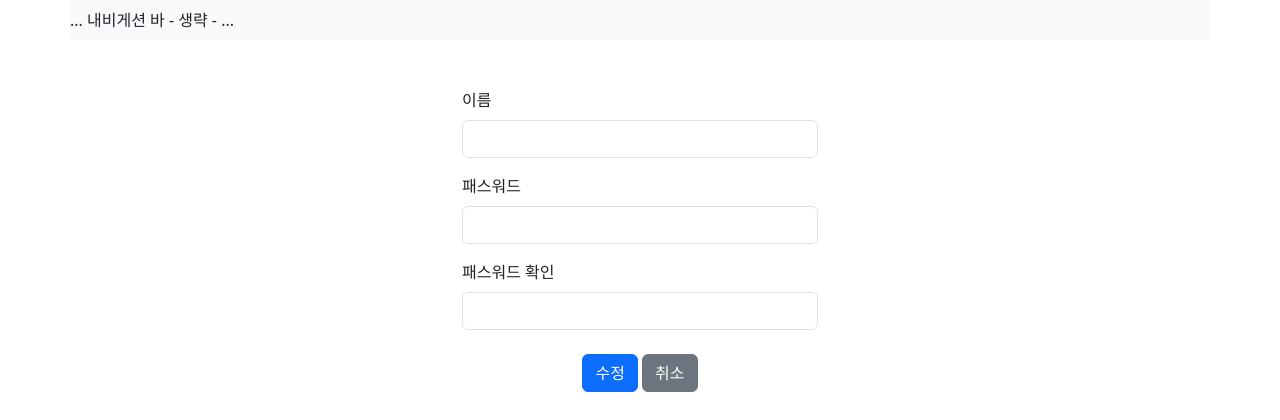
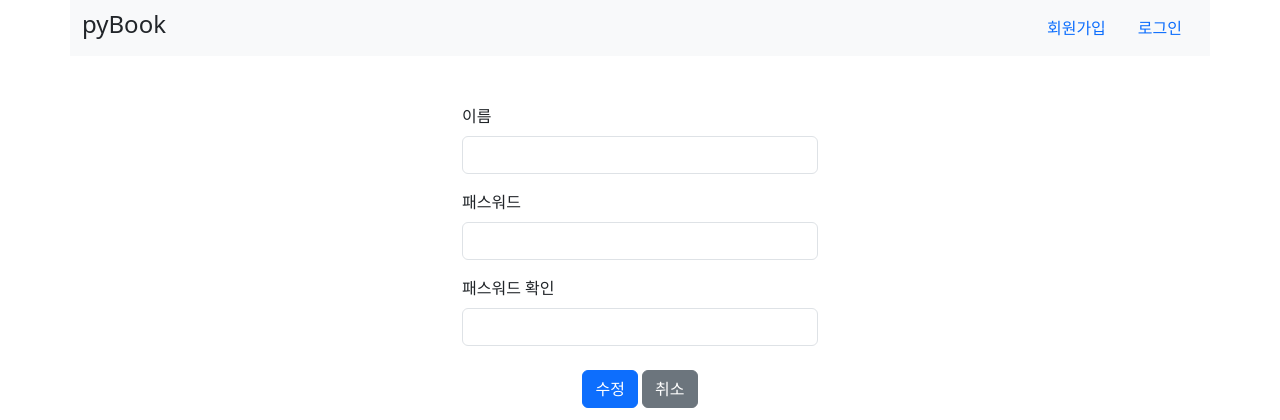
Before and after one commit to snuny2/Websecurely, a Flask app: page /myinfo in a window 1280 px wide. Shown: the top 420 px of the page. Run offline with Flask 3, Linux system fonts and the light colour scheme; data that the repository does not hold is empty; some libraries are stand-ins or nearby versions.

Commit message:
add mypage, update backend

```diff
--- a/web/appmain/templates/index.html
+++ b/web/appmain/templates/index.html
@@ -6,7 +6,7 @@
     <title>pyBook</title>
 </head>
 <body>
-    <div class="contaniner">
+    <div class="container">
         <div class="row navbar bg-light align-items-center">
             <div class="col-6">
                 <a class="nav-link" href="/home"><h4>pyBook</h4></a>
@@ -23,7 +23,7 @@
                         <a class="nav-link" id="signout_link" href="/signout">로그아웃</a>
                     </li>
                     <li class="nav-item">
-                        <a class="nav-link" id="mypage_link" href="/mypage">내 정보</a>
+                        <a class="nav-link" id="mypage_link" href="/myinfo">내 정보</a>
                     </li>
                 </ul>
             </div>
--- a/web/appmain/templates/mypage.html
+++ b/web/appmain/templates/mypage.html
@@ -8,7 +8,25 @@
 <body>
     <div class="container">
         <div class="row navbar bg-light align-items-center">
-            ... 내비게션 바 - 생략 - ...
+            <div class="col-6">
+                <a class="nav-link" href="/home"><h4>pyBook</h4></a>
+            </div>
+            <div class="col-6">
+                <ul class="nav justify-content-end">
+                    <li class="nav-item">
+                        <a class="nav-link" id="signup_link" href="/signup">회원가입</a>
+                    </li>
+                    <li class="nav-item">
+                        <a class="nav-link" id="signin_link" href="/signin">로그인</a>
+                    </li>
+                    <li class="nav-item">
+                        <a class="nav-link" id="signout_link" href="/signout">로그아웃</a>
+                    </li>
+                    <li class="nav-item">
+                        <a class="nav-link" id="myinfo_link" href="/myinfo">내 정보</a>
+                    </li>
+                </ul>
+            </div>
         </div>
     </div>
     <div class="container mt-5">
--- a/web/appmain/templates/signin.html
+++ b/web/appmain/templates/signin.html
@@ -6,7 +6,7 @@
     <title>Signin</title>
 </head>
 <body>
-    <div class="contaniner">
+    <div class="container">
         <div class="row navbar bg-light align-items-center">
             <div class="col-6">
                 <a class="nav-link" href="/home"><h4>pyBook</h4></a>
@@ -23,7 +23,7 @@
                         <a class="nav-link" id="signout_link" href="/signout">로그아웃</a>
                     </li>
                     <li class="nav-item">
-                        <a class="nav-link" id="myinfo_link" href="/mypage">내 정보</a>
+                        <a class="nav-link" id="myinfo_link" href="/myinfo">내 정보</a>
                     </li>
                 </ul>
             </div>
--- a/web/appmain/templates/signup.html
+++ b/web/appmain/templates/signup.html
@@ -6,7 +6,7 @@
     <title>Signup</title>
 </head>
 <body>
-    <div class="contaniner">
+    <div class="container">
         <div class="row navbar bg-light align-items-center">
             <div class="col-6">
                 <a class="nav-link" href="/home"><h4>pyBook</h4></a>
@@ -23,7 +23,7 @@
                         <a class="nav-link" id="signout_link" href="/signout">로그아웃</a>
                     </li>
                     <li class="nav-item">
-                        <a class="nav-link" id="myinfo_link" href="/mypage">내 정보</a>
+                        <a class="nav-link" id="myinfo_link" href="/myinfo">내 정보</a>
                     </li>
                 </ul>
             </div>
--- a/web/appmain/user/routes.py
+++ b/web/appmain/user/routes.py
@@ -5,7 +5,7 @@
 import jwt
 
 from appmain import app
-from appmain.utils import verifyJWT
+from appmain.utils import verifyJWT, getJWTContent
 
 user = Blueprint('user', __name__)
 
@@ -126,3 +126,49 @@
             payload = {"success": True, "username": username}
 
         return make_response(jsonify(payload), 200)
+
+@user.route('/api/user/update', methods=['POST'])
+def updatreMyinfo():
+
+    headerDate = request.headers
+    data = request.form
+
+    authToken = headerDate.get('authtoken')
+    username = data.get("username")
+    passwd = data.get("passwd")
+
+    payload = {"success": False}
+
+    if authToken:
+        isValid = verifyJWT(authToken)
+
+        if isValid:
+            token = getJWTContent(authToken)
+            email = token['email']
+
+            hashedPW = bcrypt.hashpw(passwd.encode('utf-8'), bcrypt.gensalt())
+
+            conn = sqlite3.connect('pyBook.db')
+            cursor = conn.cursor()
+
+            if cursor:
+                if passwd:
+                    SQL = 'update users set username = ?, passwd = ? where email = ?'
+                    cursor.execute(SQL, (username, hashedPW, email))
+                else:
+                    SQL = 'update users set username = ? where email = ?'
+                    cursor.execute(SQL, (username, email))
+                conn.commit()
+
+                # SQL = 'select * from users'
+                # cursor.execute(SQL)
+                # rows = cursor.fetchall()
+                # for row in rows:
+                # print(row)
+
+                cursor.close()
+            conn.close()
+    else:
+        pass
+
+    return make_response(jsonify(payload), 200)
```
